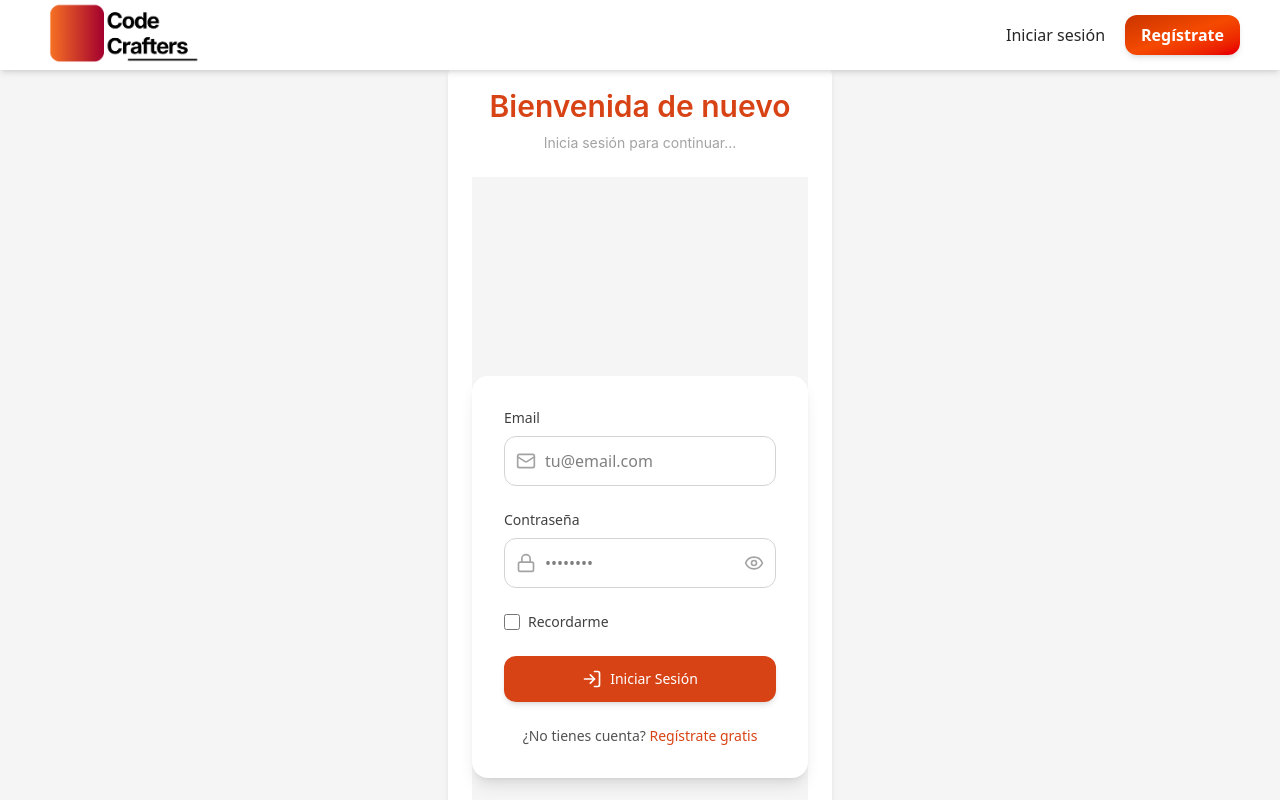
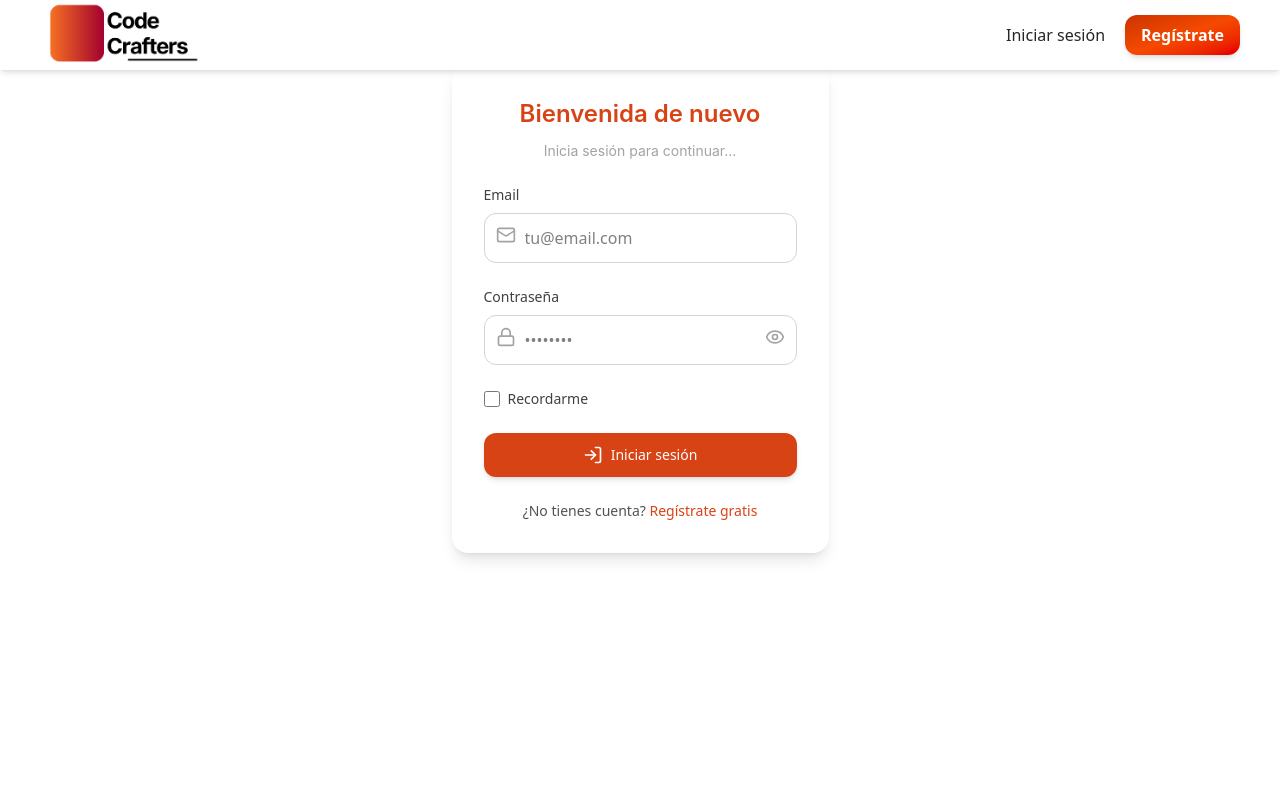
Before and after one commit to CodeCraftwerkers/CCFrontEnd, a React (Vite) app: page /login in a window 1280 px wide. Shown: the top 800 px of the page. Built offline with nearby package versions, Linux system fonts and the light colour scheme.

Commit message:
adapting login page to look like register page

```diff
--- a/src/components/login/LoginForm.jsx
+++ b/src/components/login/LoginForm.jsx
@@ -14,22 +14,18 @@ const loginSchema = z.object({
   rememberMe: z.boolean().optional(),
 });
 
+// Usuario simulado (modo demo)
 const fakeUser = { email: "demo@user.com", password: "123456" };
 
 export const LoginForm = ({ onSuccess }) => {
   const [showPassword, setShowPassword] = useState(false);
-
   const {
     register,
     handleSubmit,
     formState: { errors },
   } = useForm({
     resolver: zodResolver(loginSchema),
-    defaultValues: {
-      email: "",
-      password: "",
-      rememberMe: false,
-    },
+    defaultValues: { email: "", password: "", rememberMe: false },
   });
 
   const onSubmit = (data) => {
@@ -42,12 +38,38 @@ export const LoginForm = ({ onSuccess }) => {
     } else {
       loginToast.error("Credenciales inválidas (modo demo)");
     }
+
+    /* === Versión con backend (comentada) ===
+    axios
+      .post("/api/auth/login", data)
+      .then((response) => {
+        loginToast.success("¡Bienvenido de nuevo!");
+        if (response.data.token) {
+          localStorage.setItem("token", response.data.token);
+        }
+        if (onSuccess) onSuccess(response.data);
+      })
+      .catch((error) => {
+        const errorMessage =
+          error.response?.data?.message ||
+          error.message ||
+          "Error al iniciar sesión";
+        loginToast.error(errorMessage);
+      });
+    */
   };
 
   return (
-    <div className="flex justify-center items-center min-h-screen bg-gray-100">
-      <div className="bg-white shadow-lg rounded-xl p-8 w-full max-w-md">
+    <div className="max-w-md w-full bg-white p-8 rounded-2xl shadow-lg">
+      <h3 className="text-h3 text-center text-primary mb-2">
+          Bienvenida de nuevo
+        </h3>
+        <p className="text-body text-center text-gray-400 mb-6">
+          Inicia sesión para continuar...
+        </p>
+
       <form onSubmit={handleSubmit(onSubmit)} className="space-y-6">
+        {/* Email */}
         <div>
           <label
             htmlFor="email"
@@ -56,21 +78,19 @@ export const LoginForm = ({ onSuccess }) => {
             Email
           </label>
           <div className="relative">
-              <div className="absolute inset-y-0 left-0 pl-3 flex items-center pointer-events-none">
-                <Mail className="h-5 w-5 text-gray-400" />
-              </div>
+            <Mail className="absolute left-3 top-3 h-5 w-5 text-gray-400" />
             <input
               {...register("email")}
               id="email"
               type="email"
               autoComplete="email"
+              placeholder="tu@email.com"
               className={clsx(
                 "block w-full pl-10 pr-3 py-3 border rounded-lg focus:outline-none focus:ring-2 transition",
                 errors.email
-                    ? "border-(--color-error) focus:border-(--color-error) focus:ring-(--color-error)/20"
-                    : "border-gray-300 focus:border-(--color-primary-main) focus:ring-(--color-primary-main)/20"
+                  ? "border-(--color-error) focus:ring-(--color-error)/20"
+                  : "border-gray-300 focus:ring-(--color-primary-main)/20"
               )}
-                placeholder="tu@email.com"
             />
           </div>
           {errors.email && (
@@ -80,6 +100,7 @@ export const LoginForm = ({ onSuccess }) => {
           )}
         </div>
 
+        {/* Contraseña */}
         <div>
           <label
             htmlFor="password"
@@ -88,31 +109,29 @@ export const LoginForm = ({ onSuccess }) => {
             Contraseña
           </label>
           <div className="relative">
-              <div className="absolute inset-y-0 left-0 pl-3 flex items-center pointer-events-none">
-                <Lock className="h-5 w-5 text-gray-400" />
-              </div>
+            <Lock className="absolute left-3 top-3 h-5 w-5 text-gray-400" />
             <input
               {...register("password")}
               id="password"
               type={showPassword ? "text" : "password"}
               autoComplete="current-password"
+              placeholder="••••••••"
               className={clsx(
                 "block w-full pl-10 pr-10 py-3 border rounded-lg focus:outline-none focus:ring-2 transition",
                 errors.password
-                    ? "border-(--color-error) focus:border-(--color-error) focus:ring-(--color-error)/20"
-                    : "border-gray-300 focus:border-(--color-primary-main) focus:ring-(--color-primary-main)/20"
+                  ? "border-(--color-error) focus:ring-(--color-error)/20"
+                  : "border-gray-300 focus:ring-(--color-primary-main)/20"
               )}
-                placeholder="••••••••"
             />
             <button
               type="button"
               onClick={() => setShowPassword(!showPassword)}
-                className="absolute inset-y-0 right-0 pr-3 flex items-center"
+              className="absolute right-3 top-3 text-gray-400 hover:text-gray-600"
             >
               {showPassword ? (
-                  <EyeOff className="h-5 w-5 text-gray-400 hover:text-gray-600 transition" />
+                <EyeOff className="h-5 w-5" />
               ) : (
-                  <Eye className="h-5 w-5 text-gray-400 hover:text-gray-600 transition" />
+                <Eye className="h-5 w-5" />
               )}
             </button>
           </div>
@@ -123,13 +142,13 @@ export const LoginForm = ({ onSuccess }) => {
           )}
         </div>
 
-          <div className="flex items-center justify-between">
+        {/* Recordarme */}
         <div className="flex items-center">
           <input
             {...register("rememberMe")}
             id="rememberMe"
             type="checkbox"
-                className="h-4 w-4 text-(--color-primary-main) focus:ring-(--color-primary-main) border-gray-300 rounded cursor-pointer"
+            className="h-4 w-4 text-(--color-primary-main) border-gray-300 rounded cursor-pointer"
           />
           <label
             htmlFor="rememberMe"
@@ -138,16 +157,16 @@ export const LoginForm = ({ onSuccess }) => {
             Recordarme
           </label>
         </div>
-          </div>
 
+        {/* Botón */}
         <button
           type="submit"
-            className="w-full flex justify-center items-center py-3 px-4 border border-transparent rounded-lg shadow-md text-sm font-medium text-white bg-(--color-primary-main) hover:bg-(--color-primary-dark) transition"
+          className="w-full flex justify-center items-center py-3 px-4 rounded-lg text-sm font-medium text-white bg-(--color-primary-main) hover:bg-(--color-primary-dark) shadow-md transition"
         >
-            <LogIn className="w-5 h-5 mr-2" />
-            Iniciar Sesión
+          <LogIn className="w-5 h-5 mr-2" /> Iniciar sesión
         </button>
 
+        {/* Ir a registro */}
         <p className="text-center text-sm text-gray-600 mt-6">
           ¿No tienes cuenta?{" "}
           <Link
@@ -159,6 +178,5 @@ export const LoginForm = ({ onSuccess }) => {
         </p>
       </form>
     </div>
-    </div>
   );
 };
--- a/src/pages/LoginPage.jsx
+++ b/src/pages/LoginPage.jsx
@@ -4,8 +4,7 @@ import { Toaster } from "react-hot-toast";
 export default function Login() {
   return (
     <div className="flex justify-center min-h-screen relative"
-         style={{ backgroundColor: "var(--color-bg-main)",
-                  paddingTop: "var(--spacing-3xl)",
+         style={{ paddingTop: "var(--spacing-3xl)",
                   paddingBottom: "var(--spacing-2xl)" }}>
 
       <Toaster
@@ -28,13 +27,8 @@ export default function Login() {
         }}
       />
 
-      <div className="card w-full max-w-sm">
-        <h2 className="text-h2 text-center text-primary mb-2">
-          Bienvenida de nuevo
-        </h2>
-        <p className="text-body text-center text-gray-400 mb-6">
-          Inicia sesión para continuar...
-        </p>
+      <div>
+
         <LoginForm />
       </div>
     </div>
```
Lines whose indentation alone changed are shown as unchanged.
